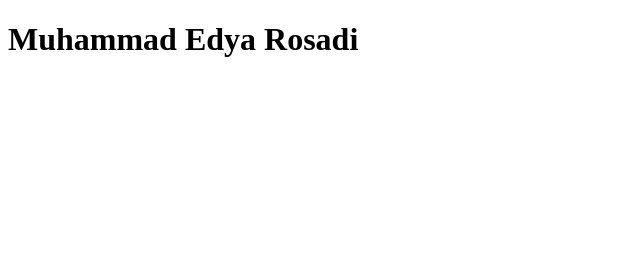
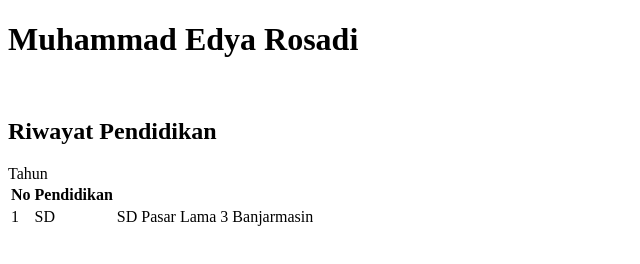
Before and after one commit to undagie/cv-edya, a plain HTML site: page index.html in a window 1280 px wide. Shown: the whole page, without its empty margins (0-640 px from the left). Drawn offline with Linux system fonts and the light colour scheme.

Commit message:
menambahkan riwayat pendidikan

```diff
--- a/index.html
+++ b/index.html
@@ -8,5 +8,19 @@
 </head>
 <body>
     <h1>Muhammad Edya Rosadi</h1>
+    <br>
+    <h2>Riwayat Pendidikan</h2>
+    <table>
+        <tr>
+            <th>No</th>
+            <th>Pendidikan</th>
+            <yh>Tahun</yh>
+        </tr>
+        <tr>
+            <td>1</td>
+            <td>SD</td>
+            <td>SD Pasar Lama 3 Banjarmasin</td>
+        </tr>
+    </table>
 </body>
 </html>
```
